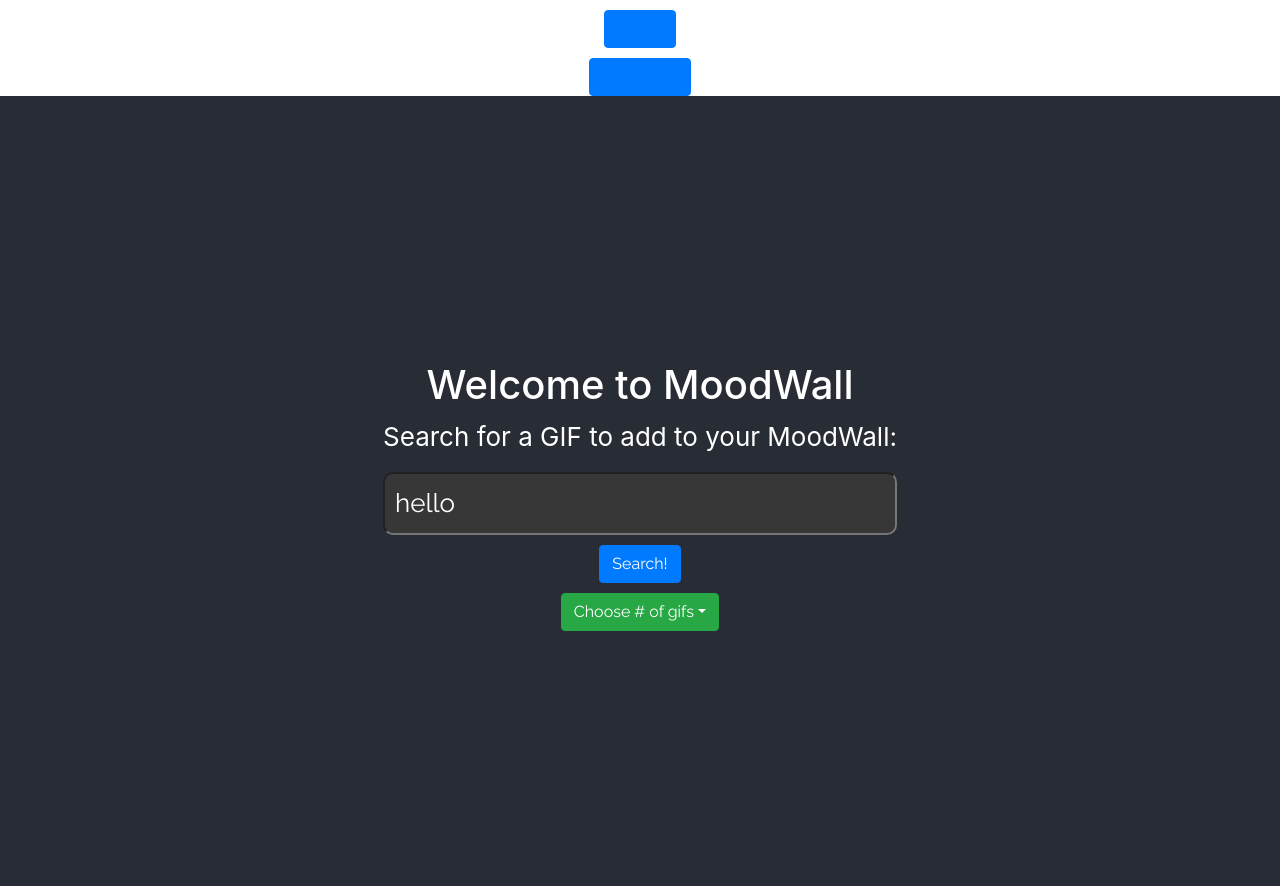
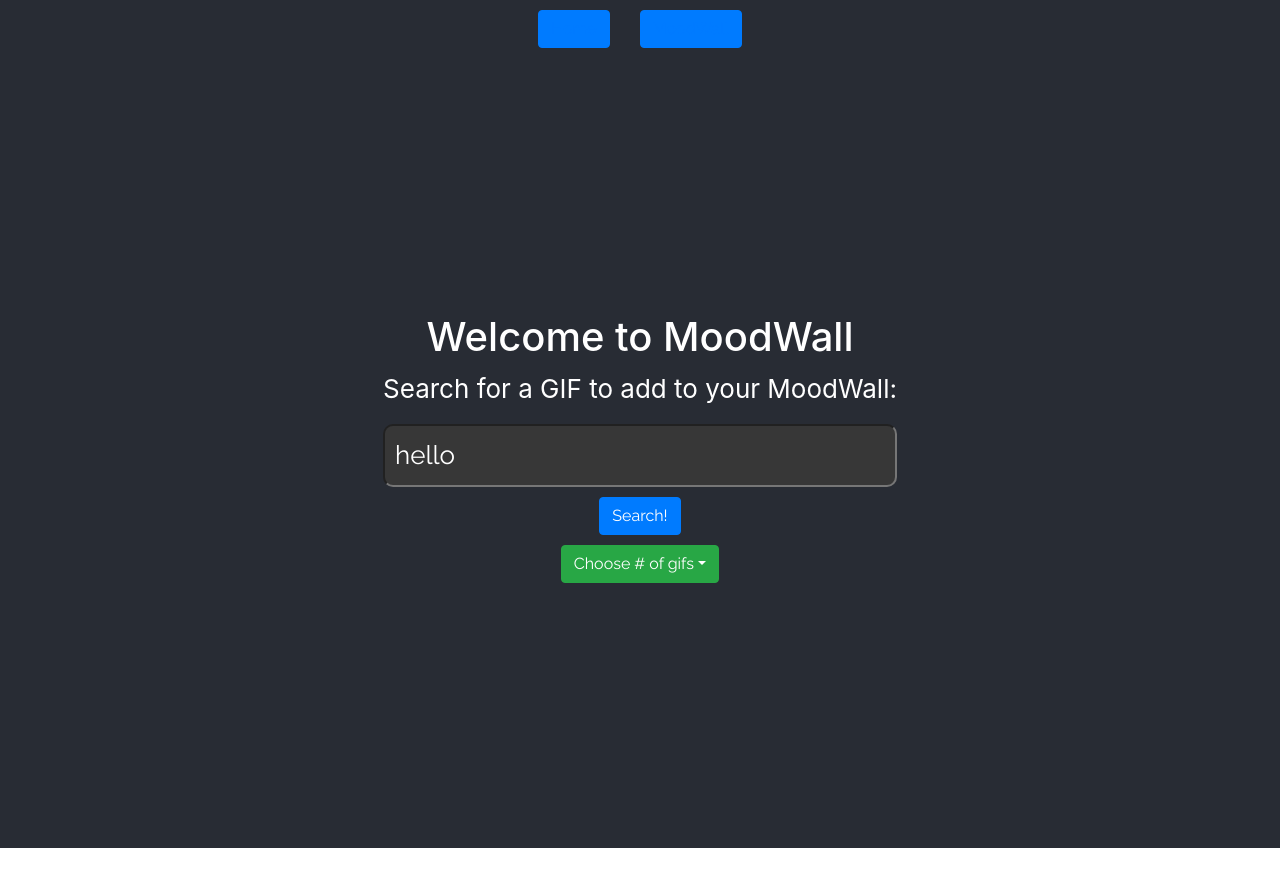
Before and after one commit to mhanna15/GifPicker, a React (Create React App) app in the folder gifpicker/: page / in a window 1280 px wide. Shown: the top 886 px of the page. After the commit the page ends 848 px from the top, so only its background shows below. Built offline with nearby package versions, Linux system fonts and the light colour scheme.

Commit message:
cleaned homepage and formatted app.js

```diff
--- a/gifpicker/src/App.css
+++ b/gifpicker/src/App.css
@@ -1,17 +1,9 @@
 .App {
   text-align: center;
+  background-color: #282c34;
 }
 
-.App-logo {
-  height: 40vmin;
-  pointer-events: none;
-}
 
-@media (prefers-reduced-motion: no-preference) {
-  .App-logo {
-    animation: App-logo-spin infinite 20s linear;
-  }
-}
 Button {
   font-family: Raleway;
   margin-top: 10px;
@@ -37,14 +29,3 @@ a:hover {
 .App-link {
   color: #61dafb;
 }
-
-@keyframes App-logo-spin {
-  from {
-    transform: rotate(0deg);
-  }
-  to {
-    transform: rotate(360deg);
-  }
-
-
-}
--- a/gifpicker/src/App.js
+++ b/gifpicker/src/App.js
@@ -1,7 +1,7 @@
 import React from "react";
 import "./App.css";
 import SearchForm from "./searchForm";
-import MoodWall from "./MoodWall"
+import MoodWall from "./moodWall"
 import {
     BrowserRouter as Router,
     Switch,
@@ -9,7 +9,7 @@ import {
     Link,
 } from "react-router-dom";
 import "bootstrap/dist/css/bootstrap.min.css";
-import { Button } from "react-bootstrap";
+import { Button, Container, Row, Col } from "react-bootstrap";
 import { NavLink } from "react-router-dom";
 
 
@@ -17,33 +17,37 @@ const App = () => {
     return (
         <Router>
             <div className = "App" >
+                <Container>
+                    <Row className="justify-content-md-center">
+                        <Col md={"auto"}>
                             <Button component = { Link } to = "/MoodWall" >
                                 <nav >
-                <NavLink activeClassName = "ActiveHomePage" exact id = "Home Page" to = "/" > Home
-                </NavLink>
+                                    <NavLink activeClassName = "ActiveHomePage" exact id = "Home Page" to = "/" >Home</NavLink>
                                 </nav>
                             </Button>
-
-        <nav >
-        <div name = "homeButton">
-        <Button component = { Link }to = "/Home" >
-            <NavLink activeClassName = "ActiveMoodWallPage" exact id = "MoodWallPage" to = "/MoodWall" > MoodWall
-            </NavLink>
+                        </Col>
+                        <Col md={"auto"}>
+                            <nav>
+                                <div className="homeButton">
+                                    <Button component = { Link } to = "/Home" >
+                                        <NavLink activeClassName = "ActiveMoodWallPage" exact id = "MoodWallPage" to = "/MoodWall" >MoodWall</NavLink>
                                     </Button>
                                 </div>
                             </nav>
-
-
+                        </Col>
+                    </Row>
+                </Container>
 
                 <Switch>
-            <Route exact path = "/" > <Home/>
+                    <Route exact path = "/" >
+                        <Home/>
                     </Route>
-            <Route exact path = "/MoodWall" component = { MoodWall } > <MoodWall/>
+                    <Route exact path = "/MoodWall" component = { MoodWall } >
+                        <MoodWall/>
                     </Route>
                 </Switch>
             </div>
         </Router>
-
     );
 
     function Home() {
@@ -54,9 +58,8 @@ const App = () => {
                 <SearchForm/>
                 </header>
             </div>
-
         )
     }
-}
+};
 
 export default App;
```
Lines whose indentation alone changed are shown as unchanged.
